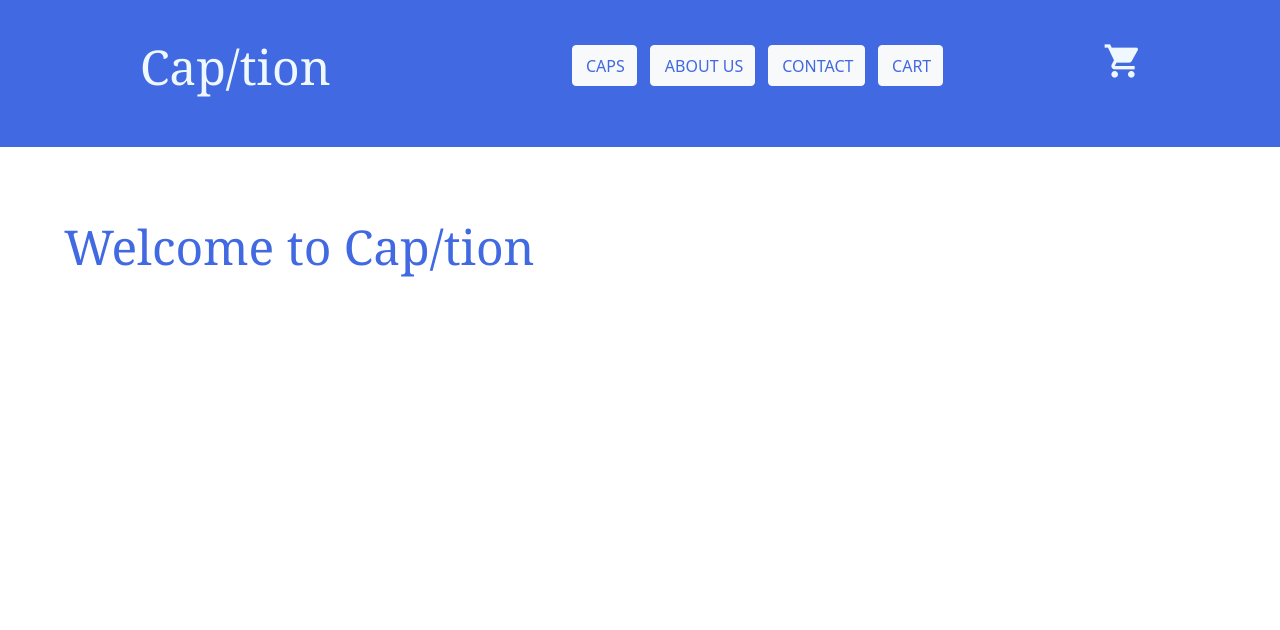
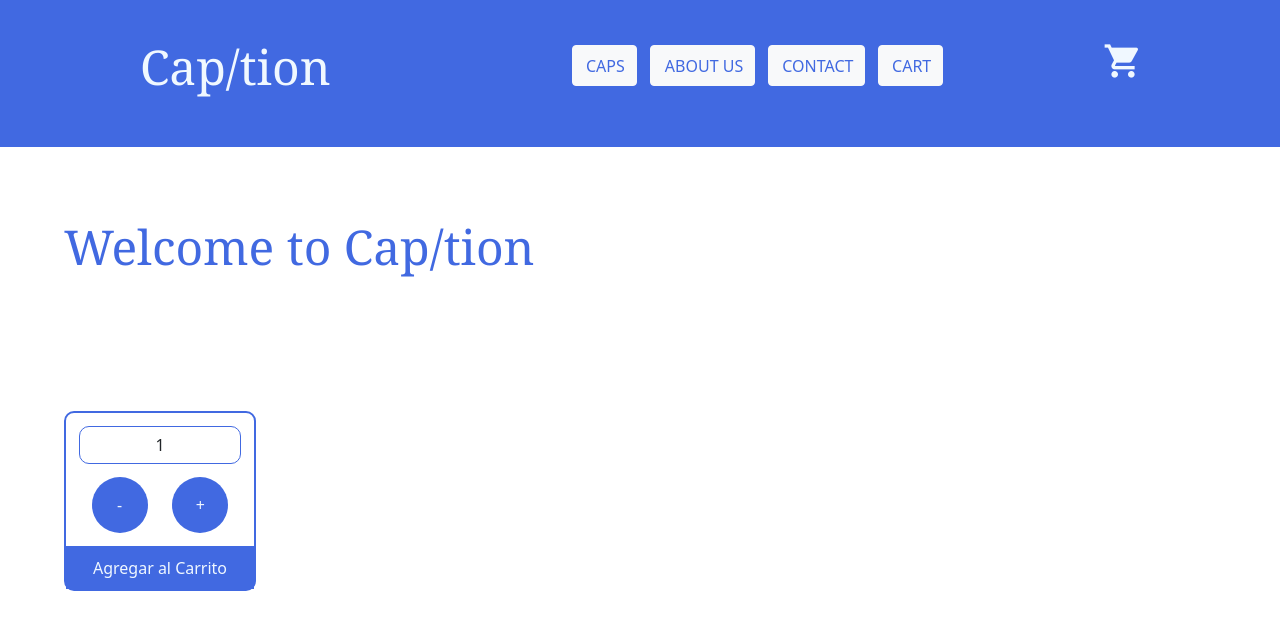
Before and after one commit to guadasantamarina/reactApp, a React (Create React App) app: page / in a window 1280 px wide. Shown: the top 630 px of the page. Built offline with nearby package versions, Linux system fonts and the light colour scheme.

Commit message:
Agrego el counter

```diff
--- /dev/null
+++ b/src/components/ItemCount.js
@@ -0,0 +1,33 @@
+import { useState } from "react";
+
+const ItemCount = ({stock, onAdd, initial}) => {
+
+    const [counter, setCount] = useState(1);
+
+    const minus = () => {
+        if (counter > initial) {
+            setCount(counter -1);
+        }
+    }
+
+    const add = () => {
+        if (counter < stock) {
+            setCount(counter +1)
+        }
+    }
+
+    return (
+        <div class="counterDiv">
+            <p class="counter">{counter}</p>
+            <div class="btnsCounter">
+                <button type="button" class="btnCounter" onClick={minus}> - </button>
+                <button type="button" class="btnCounter" onClick={add}> + </button>
+            </div>
+            <div>
+                <button type="button" class="btnAddToCart" onClick={() => onAdd()}> Agregar al Carrito </button>
+            </div>
+        </div>
+    )
+}
+
+export default ItemCount;
--- a/src/components/ItemListContainer.js
+++ b/src/components/ItemListContainer.js
@@ -1,9 +1,18 @@
+import ItemCount from './ItemCount';
+
 const ItemListContainer = (prop) =>{
-    return (
+
+    const addToCart = () => {
+        console.log("Agregaste el producto al carrito");
+    }
+
+    return <>
         <div className="greeting">
             {prop.greeting}
         </div>
-    )
+        <ItemCount stock={10} onAdd={addToCart} initial={1}></ItemCount>
+    </>
+
 }
 
 export default ItemListContainer
--- a/src/style.css
+++ b/src/style.css
@@ -52,3 +52,45 @@ li, a{
     font-size: 3rem;
     padding: 5%;
 }
+
+.counterDiv{
+    margin: 5%;
+    border: royalblue 2px solid;
+    border-radius: 10px;
+    width: 12rem;
+}
+
+.counter{
+    border: royalblue 1px solid;
+    border-radius: 10px;
+    margin: 7%;
+    text-align: center;
+    padding: 3%;
+}
+
+.btnsCounter{
+    margin: 7%;
+    display: flex;
+    flex-direction: row;
+    justify-content:space-around;
+}
+
+.btnCounter{
+    font-size: 1rem;
+    color: aliceblue;
+    background-color: royalblue;
+    border: none;
+    width: 3.5rem;
+    border-radius: 100%;
+    padding: 10%;
+}
+
+.btnAddToCart{
+    font-size: 1rem;
+    color: aliceblue;
+    background-color: royalblue;
+    border: none;
+    width: 100%;
+    padding: 5%;
+
+}
```
